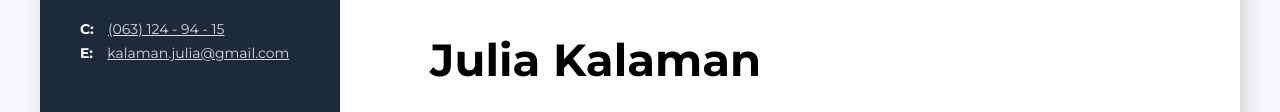
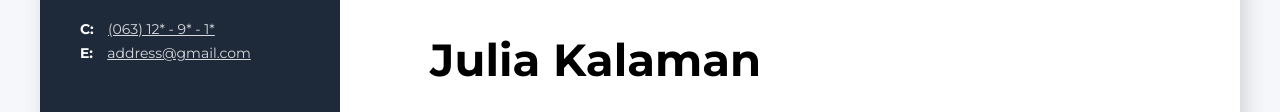
Before and after one commit to JuliaKalaman/resume-project, a plain HTML site: page index.html in a window 1280 px wide. Shown: the part 186-298 px from the top of the page. Drawn offline with Linux system fonts and the light colour scheme; files that its build step writes are made by us from their sources.

Commit message:
Update index.html

```diff
--- a/index.html
+++ b/index.html
@@ -17,8 +17,8 @@
      <!--contacts container-->
      <div class="contacts-container">
          <h3 class="contacts-title">Contacts</h3>
-        <div> <span class="contacts-link-type">C:</span> <a class="contacts-link" href="tel:+380631249415">(063) 124 - 94 - 15</a> </div>
-        <div> <span class="contacts-link-type">E:</span> <a class="contacts-link" href="mailto:kalaman.julia@gmail.com">kalaman.julia@gmail.com</a> </div>
+        <div> <span class="contacts-link-type">C:</span> <a class="contacts-link" href="tel:+380631249415">(063) 12* - 9* - 1*</a> </div>
+        <div> <span class="contacts-link-type">E:</span> <a class="contacts-link" href="mailto:kalaman.julia@gmail.com">address@gmail.com</a> </div>
 
      </div>
 
```
